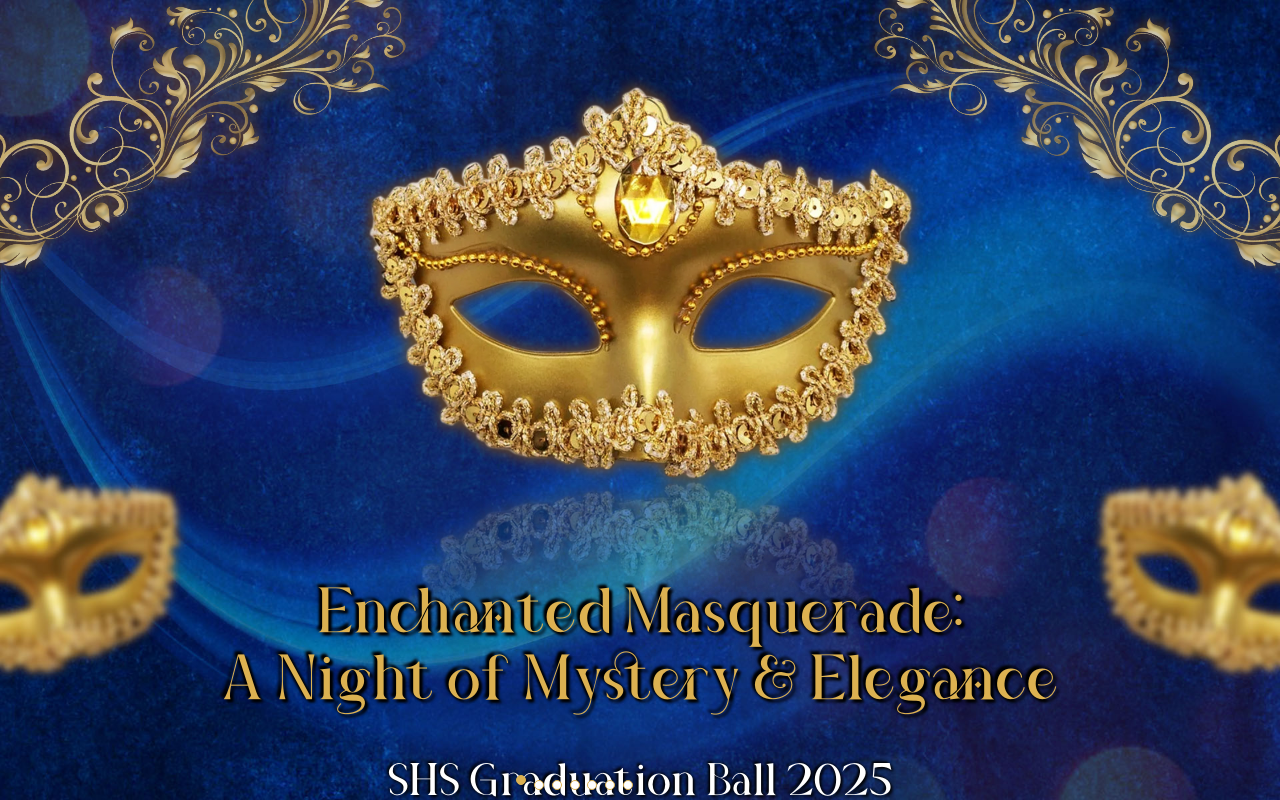
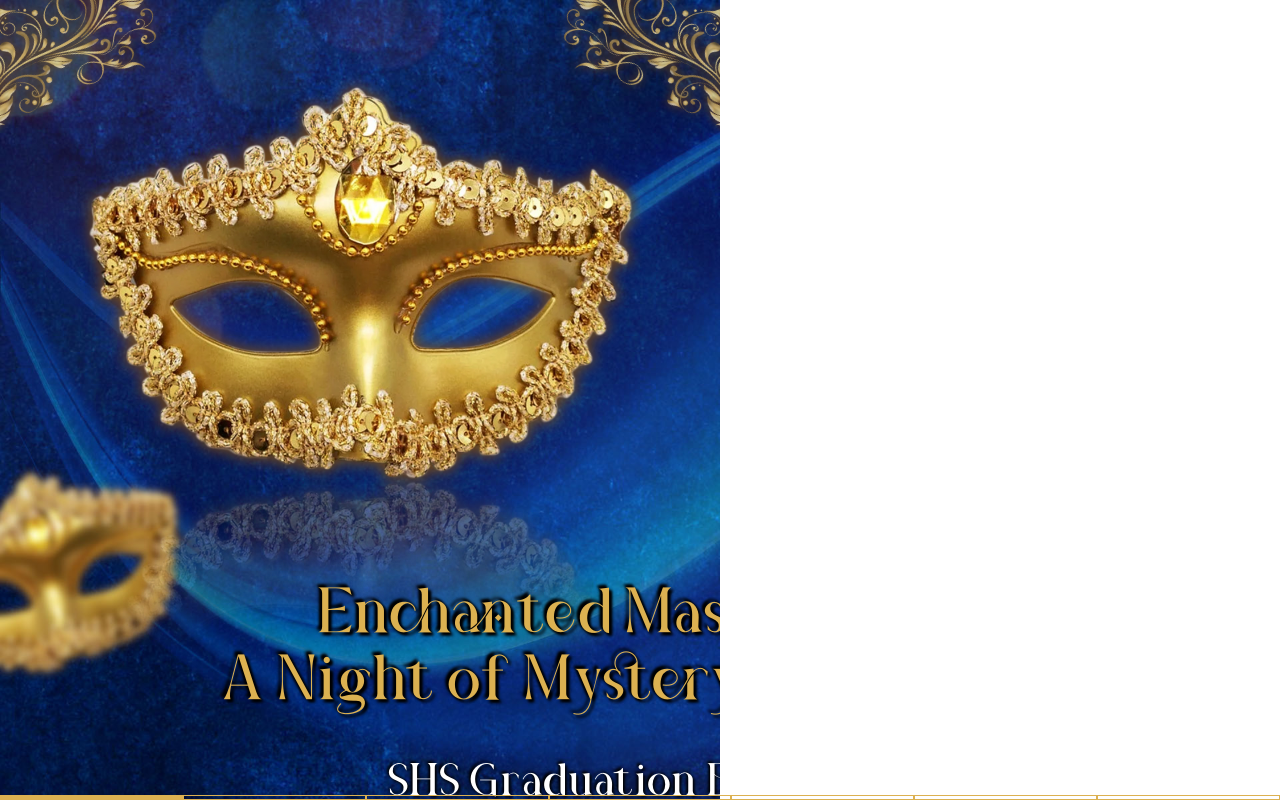
Before and after one commit to ImJake11/ngtc-gradball2025-invitation, a Next.js app: page / in a window 1280 px wide. Built offline with nearby package versions, Linux system fonts and the light colour scheme.

Commit message:
updates slider indicator

```diff
--- a/app/components/sliderIndicator/SliderIndicator.tsx
+++ b/app/components/sliderIndicator/SliderIndicator.tsx
@@ -1,4 +1,4 @@
-import { motion } from "framer-motion";
+import {motion} from "framer-motion";
 
 export default function SliderIndicator({
                                             length,
@@ -8,29 +8,30 @@ export default function SliderIndicator({
     current: number;
 }) {
     return (
-    <div className="absolute flex flex-row z-[1] bottom-0 right-[50%] left-[40%] h-[40px] w-[125px] justify-evenly gap-1 items-center">
-      {Array.from({ length: length }).map((_, index) => {
+        <div
+            className={`absolute flex z-[1] bottom-0 left-0 h-[5px] w-screen`}>
+            {Array.from({length: length}).map((_, index) => {
                 const isCurrent = index === current;
 
                 return (
                     <motion.div
-            initial={{
-              transform: "translateY(50px)",
-            }}
-            animate={{
-              transform: isCurrent ? "translateY(0px)" : "translateY(5px)",
-              width: "10px",
-              height: "10px",
-              backgroundColor: isCurrent
-                ? "var(--primary)"
-                : "var(--background)",
-            }}
+
                         transition={{
-              duration: 0.35,
+                            duration: .25,
                             ease: "easeInOut",
                         }}
+
+                        animate={{
+                            backgroundColor: isCurrent ? "var(--primary)" : "rgba(252, 186, 3, .0)"
+                        }}
+
                         key={index}
-            className={`rounded-full`}
+                        className={`h-[5px] flex-[1]
+                        ${index === 0 && "rounded-tl-10px"}
+                        ${index === 0 && "rounded-bl-10px"}
+                        ${index === length - 1 && "rounded-br-10px"}
+                         ${index === length - 1 && "rounded-tr-10px"}
+                        `}
                         style={{
                             border: "solid 1px var(--primary)",
                         }}
--- a/app/styles/main.css
+++ b/app/styles/main.css
@@ -10,6 +10,7 @@
 .scroll-page {
     width: 100vw;
     height: 100vh;
+    max-width: 720px;
     text-align: center;
     overflow-y: auto;
     overflow-x: hidden;
```
Lines whose indentation alone changed are shown as unchanged.
